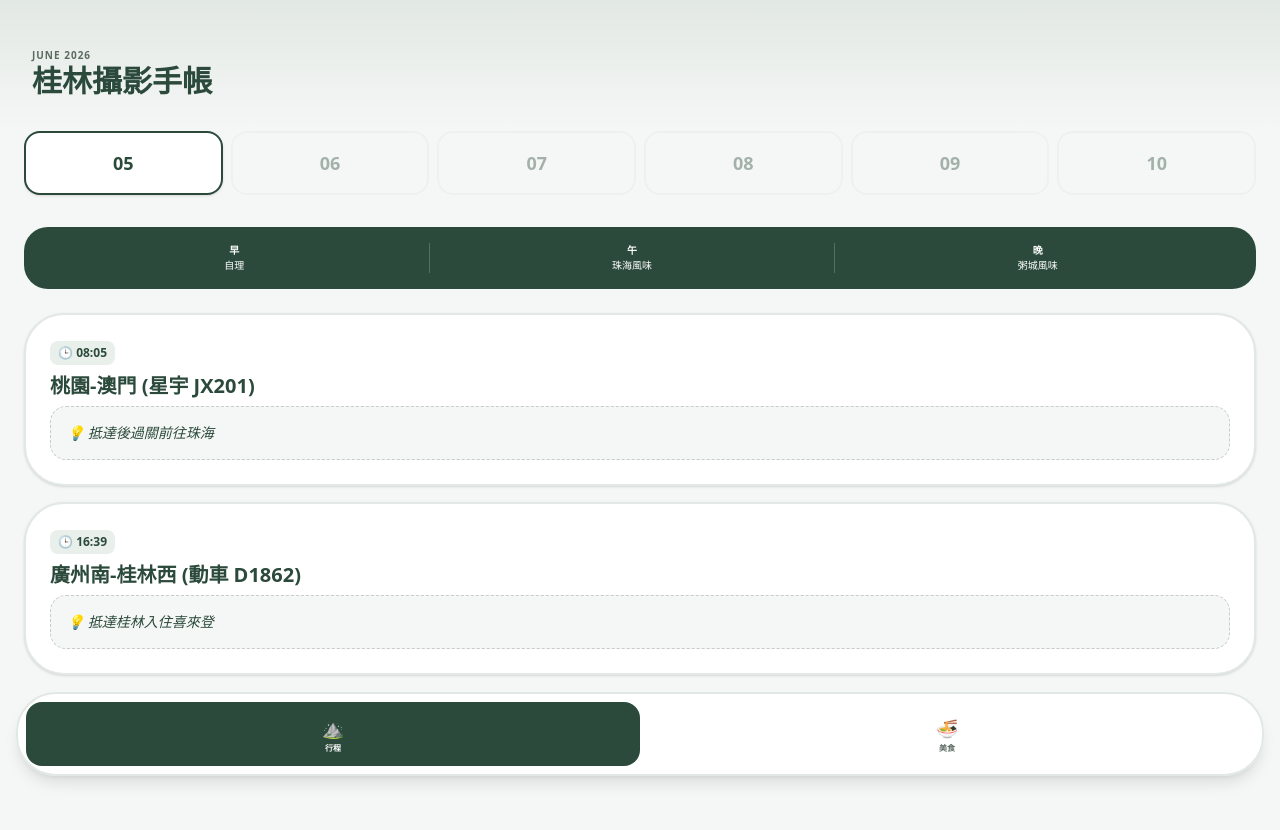
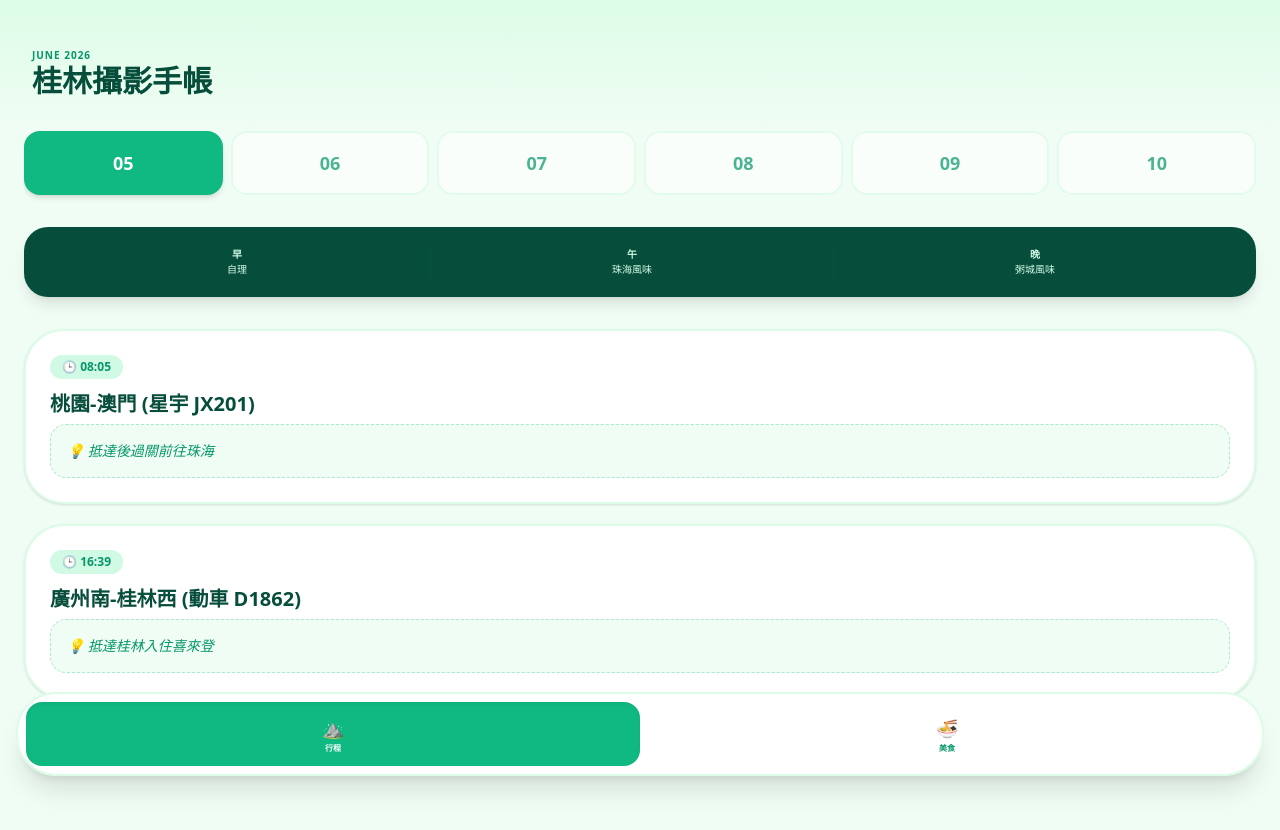
Before and after one commit to kmtsvlee/guilin-trip, a React (Vite) app: page / in a window 1280 px wide. Shown: the top 830 px of the page. Built offline with nearby package versions, Linux system fonts and the light colour scheme.

Commit message:
style: change theme color to emerald green

```diff
--- a/src/App.tsx
+++ b/src/App.tsx
@@ -33,37 +33,54 @@ export default function App() {
   const curr = scheduleData.find(d => d.day === day) || scheduleData[0];
 
   return (
-    <div className="min-h-screen bg-[#F5F7F6] pb-36 font-sans text-[#2B4A3B] text-left">
-      <header className="p-8 pt-12 bg-gradient-to-b from-[#E2E8E4] to-[#F5F7F6]">
-        <p className="text-[#5C6B62] font-bold text-[10px] uppercase tracking-widest">June 2026</p>
+    <div className="min-h-screen bg-[#F0FDF4] pb-36 font-sans text-[#064E3B] text-left">
+      {/* Header: 改為翠綠漸層 */}
+      <header className="p-8 pt-12 bg-gradient-to-b from-[#DCFCE7] to-[#F0FDF4]">
+        <p className="text-[#059669] font-bold text-[10px] uppercase tracking-widest">June 2026</p>
         <h1 className="text-3xl font-black">桂林攝影手帳</h1>
       </header>
+
       <main className="px-6">
+        {/* 日期選擇器: 選中時變為翠綠色 */}
         <div className="flex space-x-2 overflow-x-auto no-scrollbar pb-2 mb-6">
           {['05','06','07','08','09','10'].map(d=>(
-            <button key={d} onClick={()=>setDay(d)} className={`flex-1 min-w-[50px] py-4 rounded-2xl border-2 transition-all ${day===d?'bg-white border-[#2B4A3B] shadow-sm':'opacity-40 border-[#E2E8E4]'}`}>
+            <button
+              key={d}
+              onClick={()=>setDay(d)}
+              className={`flex-1 min-w-[50px] py-4 rounded-2xl border-2 transition-all ${day===d?'bg-[#10B981] border-[#10B981] text-white shadow-md':'bg-white border-[#DCFCE7] text-[#059669] opacity-70'}`}
+            >
               <span className="text-lg font-black">{d}</span>
             </button>
           ))}
         </div>
-        <div className="bg-[#2B4A3B] p-4 rounded-3xl text-white flex justify-around text-center text-[10px] mb-6">
+
+        {/* 飲食資訊: 背景改為深翠綠 */}
+        <div className="bg-[#064E3B] p-5 rounded-3xl text-[#D1FAE5] flex justify-around text-center text-[10px] mb-8 shadow-lg">
           <div className="flex-1"><b>早</b><br/>{curr.b}</div>
-          <div className="flex-1 border-l border-white/20 px-2"><b>午</b><br/>{curr.l}</div>
-          <div className="flex-1 border-l border-white/20 px-2"><b>晚</b><br/>{curr.d}</div>
+          <div className="flex-1 border-l border-emerald-800/50 px-2"><b>午</b><br/>{curr.l}</div>
+          <div className="flex-1 border-l border-emerald-800/50 px-2"><b>晚</b><br/>{curr.d}</div>
         </div>
+
+        {/* 行程卡片 */}
         {curr.items.map((it, i)=>(
-          <div key={i} className="bg-white p-6 rounded-[2.5rem] border-2 border-[#E2E8E4] shadow-sm mb-4">
-            <p className="text-[#2B4A3B] font-bold text-xs bg-[#E9EFEA] px-2 py-1 rounded-lg inline-block mb-2">🕒 {it.t}</p>
-            <h2 className="text-xl font-black leading-tight mb-2">{it.title}</h2>
-            <div className="bg-[#F5F7F6] p-4 rounded-2xl border border-dashed border-[#5C6B62]/30 text-sm italic">💡 {it.note}</div>
+          <div key={i} className="bg-white p-6 rounded-[2.5rem] border-2 border-[#DCFCE7] shadow-sm mb-5">
+            <div className="flex items-center mb-3">
+              <span className="text-[#059669] font-bold text-xs bg-[#D1FAE5] px-3 py-1 rounded-full">🕒 {it.t}</span>
+            </div>
+            <h2 className="text-xl font-black leading-tight mb-2 text-[#064E3B]">{it.title}</h2>
+            <div className="bg-[#F0FDF4] p-4 rounded-2xl border border-dashed border-[#10B981]/30 text-sm italic text-[#059669]">
+              💡 {it.note}
+            </div>
           </div>
         ))}
       </main>
-      <nav className="fixed bottom-6 left-4 right-4 bg-white/95 backdrop-blur-md rounded-[2.5rem] border-2 border-[#E2E8E4] p-2 flex justify-around shadow-lg z-50">
-        <button onClick={()=>setTab('行程')} className={`flex-1 flex flex-col items-center p-3 rounded-2xl ${tab==='行程'?'bg-[#2B4A3B] text-white':'text-[#5C6B62]'}`}>
+
+      {/* 底部導覽欄: 選中狀態改為翠綠 */}
+      <nav className="fixed bottom-6 left-4 right-4 bg-white/90 backdrop-blur-md rounded-[2.5rem] border-2 border-[#DCFCE7] p-2 flex justify-around shadow-xl z-50">
+        <button onClick={()=>setTab('行程')} className={`flex-1 flex flex-col items-center p-3 rounded-2xl transition-all ${tab==='行程'?'bg-[#10B981] text-white shadow-inner':'text-[#059669]'}`}>
           <span className="text-lg">⛰️</span><span className="text-[8px] font-black">行程</span>
         </button>
-        <button onClick={()=>setTab('美食')} className={`flex-1 flex flex-col items-center p-3 rounded-2xl ${tab==='美食'?'bg-[#2B4A3B] text-white':'text-[#5C6B62]'}`}>
+        <button onClick={()=>setTab('美食')} className={`flex-1 flex flex-col items-center p-3 rounded-2xl transition-all ${tab==='美食'?'bg-[#10B981] text-white shadow-inner':'text-[#059669]'}`}>
           <span className="text-lg">🍜</span><span className="text-[8px] font-black">美食</span>
         </button>
       </nav>
```
